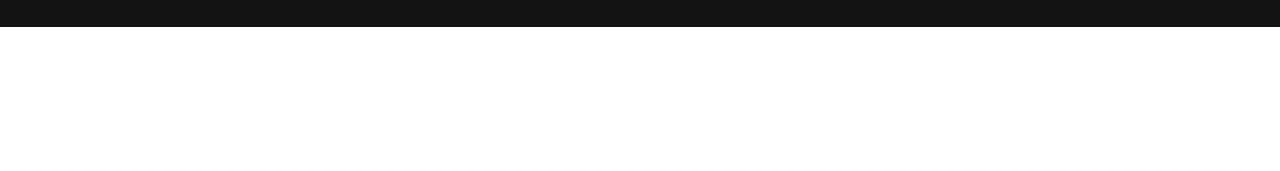
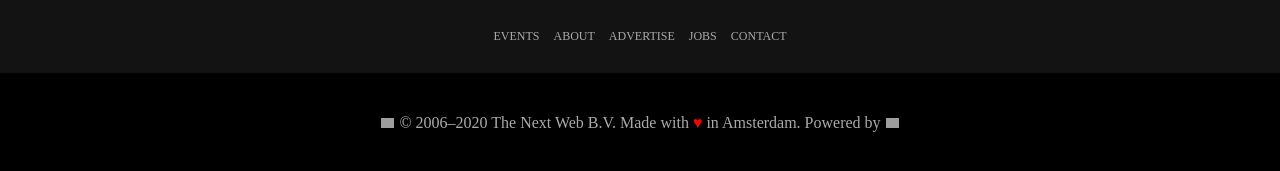
Before and after one commit to expjazz/responsive-design, a plain HTML site: page index.html in a window 1280 px wide. Shown: the part 3644-3815 px from the top of the page. Before the commit the page ends 3671 px from the top, so only its background shows below. Drawn offline with Linux system fonts and the light colour scheme; grey boxes are pictures that could not be loaded.

Commit message:
formatted the footer section

```diff
--- a/index.html
+++ b/index.html
@@ -242,7 +242,8 @@
                     <div class="subtitle">
                         <a href="#">TNW Deals</a>
                         <p>5 minutes ago</p>
-                    </div></div>
+                    </div>
+                </div>
                 <div class="item">
                     <a href="#" class="img"><img src="https://cdn0.tnwcdn.com/wp-content/blogs.dir/1/files/2020/04/yoga-516x270.png" alt=""></a>
                     <a href="#" class="title">
@@ -329,7 +330,8 @@
                     <div class="subtitle">
                         <a href="#">TNW Deals</a>
                         <p>5 minutes ago</p>
-                    </div></div>
+                    </div>
+                </div>
                 <div class="item">
                     <a href="#" class="img"><img src="https://cdn0.tnwcdn.com/wp-content/blogs.dir/1/files/2020/04/yoga-516x270.png" alt=""></a>
                     <a href="#" class="title">
@@ -385,7 +387,9 @@
 
                 </div>
                 <div class="bottom">
-                <a href="">  <p>Tailscale launches remote work network access technology with $3 million seed round <span> on Betakit</span></p></a>
+                    <a href="">
+                        <p>Tailscale launches remote work network access technology with $3 million seed round <span> on Betakit</span></p>
+                    </a>
                 </div>
 
             </article>
@@ -1025,9 +1029,18 @@
         </div>
         <div class="footer-middle">
             <ul class="links">
+                <li><a href="#">EVENTS</a></li>
+                <li><a href="#">ABOUT</a></li>
+                <li><a href="#">ADVERTISE</a></li>
+                <li><a href="#">JOBS</a></li>
+                <li><a href="#">CONTACT</a></li>
             </ul>
         </div>
-        <div class="footer-bottom"></div>
+        <div class="footer-bottom">
+            <img src="https://cdn0.tnwcdn.com/wp-content/themes/cyberdelia/assets/img/tnw.svg" alt="">
+            <p>© 2006–2020 The Next Web B.V. Made with <span>♥ </span> in Amsterdam. Powered by</p>
+            <img src="https://cdn0.tnwcdn.com/wp-content/themes/cyberdelia/assets/img/stackpath.svg" alt="">
+        </div>
     </footer>
 </body>
 
--- a/styles/style.css
+++ b/styles/style.css
@@ -104,6 +104,8 @@ body a {
     padding-left: 15px;
     align-items: center;
 }
+
+
 /* main headline */
 
 .main-headline {
@@ -117,13 +119,7 @@ body a {
 
 .main-headline .main-left {
     grid-area: 1 / 1 / 3 / 2;
-  background: linear-gradient(
-      to top,
-      rgb(0, 0, 0),
-      rgba(246, 249, 250, 0.349),
-      rgba(255, 67, 34, 0.568) 85%
-    ),
-    url(https://cdn0.tnwcdn.com/wp-content/blogs.dir/1/files/2020/04/sleep-796x417.png);
+    background: linear-gradient( to top, rgb(0, 0, 0), rgba(246, 249, 250, 0.349), rgba(255, 67, 34, 0.568) 85%), url(https://cdn0.tnwcdn.com/wp-content/blogs.dir/1/files/2020/04/sleep-796x417.png);
     display: flex;
     justify-content: space-between;
     flex-direction: column;
@@ -174,13 +170,7 @@ body a {
 
 .main-headline .main-right-1 {
     grid-area: 1 / 2 / 2 / 3;
-  background: linear-gradient(
-      to top,
-      rgb(0, 0, 0),
-      rgba(246, 249, 250, 0.349),
-      rgba(255, 67, 34, 0.568) 85%
-    ),
-    url(https://cdn0.tnwcdn.com/wp-content/blogs.dir/1/files/2019/06/bill-gates-quotes-cryptocurrency-bitcoin-india-796x431.jpg);
+    background: linear-gradient( to top, rgb(0, 0, 0), rgba(246, 249, 250, 0.349), rgba(255, 67, 34, 0.568) 85%), url(https://cdn0.tnwcdn.com/wp-content/blogs.dir/1/files/2019/06/bill-gates-quotes-cryptocurrency-bitcoin-india-796x431.jpg);
     background-size: cover;
     background-repeat: no-repeat;
     display: flex;
@@ -190,13 +180,7 @@ body a {
 
 .main-headline .main-right-2 {
     grid-area: 2 / 2 / 3 / 3;
-  background: linear-gradient(
-      to top,
-      rgb(0, 0, 0),
-      rgba(246, 249, 250, 0.349),
-      rgba(255, 67, 34, 0.568) 85%
-    ),
-    url(https://cdn0.tnwcdn.com/wp-content/blogs.dir/1/files/2020/04/1-7-796x417.jpg);
+    background: linear-gradient( to top, rgb(0, 0, 0), rgba(246, 249, 250, 0.349), rgba(255, 67, 34, 0.568) 85%), url(https://cdn0.tnwcdn.com/wp-content/blogs.dir/1/files/2020/04/1-7-796x417.jpg);
     background-size: cover;
     background-repeat: no-repeat;
     display: flex;
@@ -424,12 +408,7 @@ body a {
 }
 
 .menu .item .img {
-  background: linear-gradient(
-      to bottom right,
-      rgba(204, 0, 153, 0.068),
-      rgba(255, 67, 34, 0.664) 85%
-    ),
-    url(https://cdn0.tnwcdn.com/wp-content/blogs.dir/1/files/2020/04/Zoom-mess-368x276.png);
+    background: linear-gradient( to bottom right, rgba(204, 0, 153, 0.068), rgba(255, 67, 34, 0.664) 85%), url(https://cdn0.tnwcdn.com/wp-content/blogs.dir/1/files/2020/04/Zoom-mess-368x276.png);
     background-size: cover;
     background-repeat: no-repeat;
     display: flex;
@@ -593,7 +572,49 @@ body a {
     padding: 0 4px;
 }
 
-@media only screen and (max-width: 767px) {
+.footer .footer-middle {
+    background: #131313;
+}
+
+.footer .footer-middle .links {
+    display: flex;
+    justify-content: center;
+    align-items: center;
+    padding-bottom: 30px;
+}
+
+.footer .footer-middle .links a {
+    color: #aaa;
+    margin: 0 7px;
+    font-size: 12px;
+}
+
+.footer .footer-middle .links a:hover {
+    color: white;
+}
+
+.footer .footer-bottom {
+    background: #000;
+    display: flex;
+    height: 100px;
+    align-items: center;
+    justify-content: center;
+}
+
+.footer .footer-bottom img {
+    height: 10px;
+}
+
+.footer .footer-bottom p {
+    color: #aaa;
+    margin: 0 5px;
+}
+
+.footer .footer-bottom p span {
+    color: red;
+}
+
+. @media only screen and (max-width: 767px) {
     .nav-bar-sm {
         background: #fcfcfc;
         display: block;
@@ -734,7 +755,6 @@ body a {
     .main-headline {
         height: 313px;
     }
-
     .main-headline .main-left {
         justify-content: flex-end;
     }
@@ -744,43 +764,23 @@ body a {
     .main-headline .main-left .top {
         display: none;
     }
-
     .main-headline .main-left {
-    background: linear-gradient(
-        to top,
-        rgb(0, 0, 0),
-        rgba(246, 249, 250, 0.349)
-      ),
-      url(https://cdn0.tnwcdn.com/wp-content/blogs.dir/1/files/2020/04/sleep-796x417.png);
+        background: linear-gradient( to top, rgb(0, 0, 0), rgba(246, 249, 250, 0.349)), url(https://cdn0.tnwcdn.com/wp-content/blogs.dir/1/files/2020/04/sleep-796x417.png);
     }
-
     .main-headline .main-right-1 {
-    background: linear-gradient(
-        to top,
-        rgb(0, 0, 0),
-        rgba(246, 249, 250, 0.349)
-      ),
-      url(https://cdn0.tnwcdn.com/wp-content/blogs.dir/1/files/2019/06/bill-gates-quotes-cryptocurrency-bitcoin-india-796x431.jpg);
+        background: linear-gradient( to top, rgb(0, 0, 0), rgba(246, 249, 250, 0.349)), url(https://cdn0.tnwcdn.com/wp-content/blogs.dir/1/files/2019/06/bill-gates-quotes-cryptocurrency-bitcoin-india-796x431.jpg);
         background-size: cover;
         background-repeat: no-repeat;
     }
-
     .main-headline .main-right-2 {
-    background: linear-gradient(
-        to top,
-        rgb(0, 0, 0),
-        rgba(246, 249, 250, 0.349)
-      ),
-      url(https://cdn0.tnwcdn.com/wp-content/blogs.dir/1/files/2020/04/1-7-796x417.jpg);
+        background: linear-gradient( to top, rgb(0, 0, 0), rgba(246, 249, 250, 0.349)), url(https://cdn0.tnwcdn.com/wp-content/blogs.dir/1/files/2020/04/1-7-796x417.jpg);
         background-size: cover;
         background-repeat: no-repeat;
     }
-
     .main-headline .main-right .content .title {
         color: white;
         font-size: 20px;
     }
-
     .main-headline .main-right .content .date,
     .main-headline .main-left .bottom .date {
         font-size: 12px;
```
Lines whose indentation alone changed are shown as unchanged.
